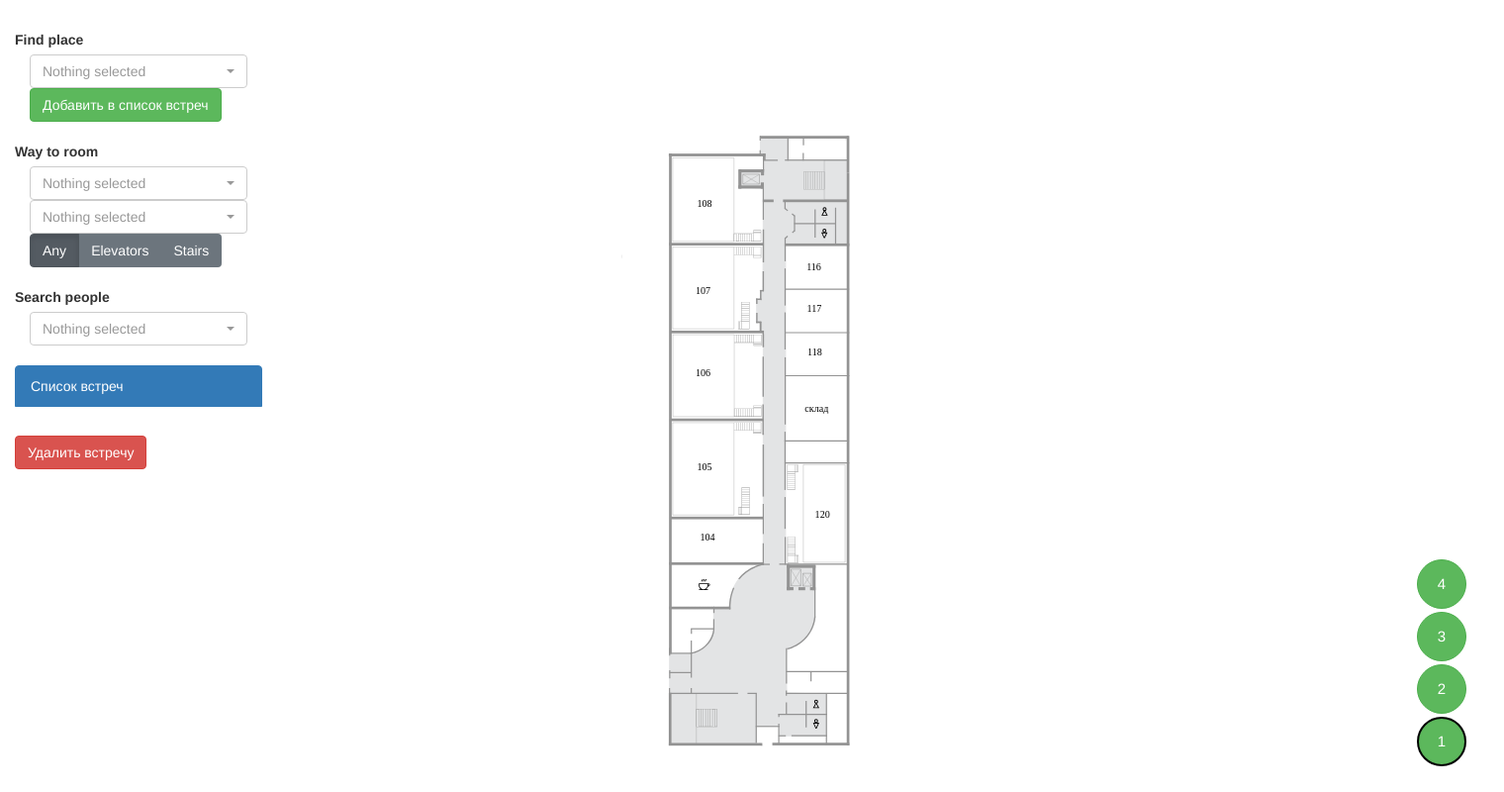
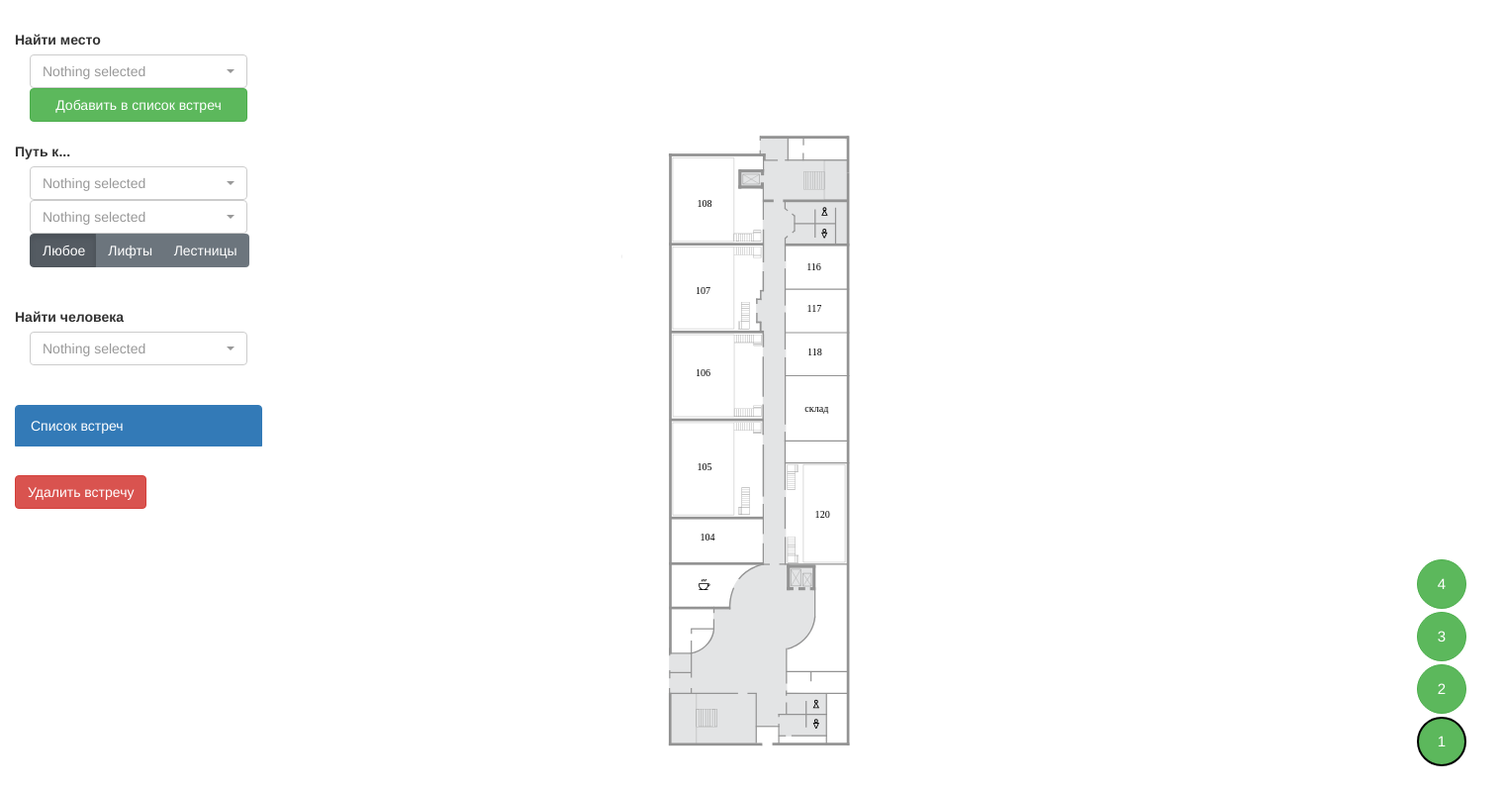
Before and after one commit to flydzen/Wartsila_Hackaton, a PHP site: page / in a window 1520 px wide; the page is wider, and only the part inside the window is pictured. Shown: that part at 99% size. Run offline with PHP 8.4, Linux system fonts and the light colour scheme; data that the repository does not hold is empty; some libraries are stand-ins or nearby versions.

Commit message:
Global commit

```diff
--- a/a.ru/www/css/style.css
+++ b/a.ru/www/css/style.css
@@ -104,3 +104,7 @@
     margin-left: 110px;
     margin-bottom: 40px;
 }
+#workers {
+    margin: 0 auto;
+    margin-top: 50px;
+}
--- a/a.ru/www/index.php
+++ b/a.ru/www/index.php
@@ -95,18 +95,18 @@
     <div class="main">
       <div class="search">
         <form class="form">
-          <label for="wayToRoom">Find place</label>
+          <label for="wayToRoom">Найти место</label>
           <div class="container">
             <div class="row-fluid">
               <select class="selectpicker" data-show-subtext="true" data-live-search="true" onchange="search()" id="roomNum">
                 <? include('php/getNames.php') ?>
               </select>
             </div>
-            <button type="button" class="btn btn-success container" onclick="addEvent()">Добавить в список встреч</button>
+            <button type="button" class="btn btn-success container" style="width: 100% !important" onclick="addEvent()">Добавить в список встреч</button>
           </div>
         </form>
         <form class="form formPath">
-          <label for="wayToRoom">Way to room</label>
+          <label for="wayToRoom" id="wayLabel">Путь к...</label>
           <div class="container">
             <div class="row-fluid">
               <select class="selectpicker" data-show-subtext="true" data-live-search="true" onchange="getPath()" id="roomNumFrom">
@@ -121,23 +121,23 @@
               </select>
             </div>
           </div>            <div class="container">
-            <div class="row-fluid">
+            <div class="row-fluid" style="width:102%">
               <div class="btn-group btn-group-toggle" data-toggle="buttons">
-                <label class="btn btn-secondary active">
-                  <input type="radio" name="typeMove" id="Any" autocomplete="off" checked> Any
+                <label class="btn btn-secondary active" style="width:30%">
+                  <input type="radio" name="typeMove" id="Any" autocomplete="off" checked> Любое
                 </label>
-                <label class="btn btn-secondary">
-                  <input type="radio" name="typeMove" id="Elevator" autocomplete="off"> Elevators
+                <label class="btn btn-secondary" style="width:30%">
+                  <input type="radio" name="typeMove" id="Elevator" autocomplete="off"> Лифты
                 </label>
-                <label class="btn btn-secondary">
-                  <input type="radio" name="typeMove" id="Stairs" autocomplete="off"> Stairs
+                <label class="btn btn-secondary" style="width:40%">
+                  <input type="radio" name="typeMove" id="Stairs" autocomplete="off"> Лестницы
                 </label>
               </div>
             </div>
           </div>
         </form>
-        <form class="form">
-          <label for="wayToRoom">Search people</label>
+        <form class="form" style="margin:20px 0 !important">
+          <label for="wayToRoom">Найти человека</label>
             <div class="container">
               <div class="row-fluid">
                 <select class="selectpicker" data-show-subtext="true" data-live-search="true" onchange="getPeople()" id="peopleName">
@@ -161,7 +161,7 @@
         <button type="button" class="btn btn-danger" onClick="deleteEvent()">Удалить встречу</button>
       </div>
       <div class="spinner-border text-primary" id="spinner" role="status">
-          <span class="sr-only">Loading...</span>
+          <span class="sr-only">загрузка...</span>
       </div>
       <div class="floatingButtons">
           <div><button id="btn3" type="button" class="btn btn-success btn-circle btn-md floorbtn" onClick="setFloor(3)">4</button> </div>
--- a/a.ru/www/js/database.js
+++ b/a.ru/www/js/database.js
@@ -41,6 +41,7 @@ function baseGetPath(from, to){
 		if (this.readyState == 4 && this.status == 200) {
 			var lr = this.responseText.split("$");
 			var right = lr[1];
+			document.getElementById("wayLabel").innerText="Путь займет " + Math.round(right/50) + " гиперсекунд";
 			var temp = lr[0].split(",@");
 			var lvls = temp[0].split(",");
 			var ways = temp[1].split("|");
@@ -56,8 +57,8 @@ function baseGetPath(from, to){
 			for (var i = 0; i < lvls.length; i++) {
 				printPath(ways[i], lvls[i]);
 			}
-			startCircle = draw[lvls[0]].circle(30).move(+xyStart[0] - 15, +xyStart[1] - 15);
-			endCircle = draw[lvls[lvls.length-1]].circle(30).move(+xyEnd[0] - 15, +xyEnd[1] - 15);
+			startCircle = draw[lvls[0]].circle(24).move(+xyStart[0] - 12, +xyStart[1] - 12);
+			endCircle = draw[lvls[lvls.length-1]].circle(24).move(+xyEnd[0] - 12, +xyEnd[1] - 12);
 		}
 	};
 	xhttp.open("GET", "php/findPath.php?start=" + encodeURIComponent(from) + "&end=" + encodeURIComponent(to) + "&type=" + choosen, true);
--- a/a.ru/www/php/nearRoom.php
+++ b/a.ru/www/php/nearRoom.php
@@ -12,7 +12,7 @@
 	while ($row = $result->fetch_assoc()) {
 	    $tx = $row['x'];
 	    $ty = $row['y'];
-	    if (($x - $tx) * ($x - $tx) + ($y - $ty) * ($y - $ty) < $dist && $_GET['floor'] == $row['floor'] && $row['sluz'] == 0) {
+	    if (($x - $tx) * ($x - $tx) + ($y - $ty) * ($y - $ty) < $dist && $_GET['floor'] == $row['floor'] && $row['sluz'] == 1) {
 	    	$dist = ($x - $tx) * ($x - $tx) + ($y - $ty) * ($y - $ty);
 	    	$ansX = $tx;
 	    	$ansY = $ty;
--- a/a.ru/www/php/printWorkers.php
+++ b/a.ru/www/php/printWorkers.php
@@ -3,6 +3,6 @@
 	$mysqli = new mysqli("localhost", "root", "", "nav");
 	$result = $mysqli->query("SELECT `name`, `lastName` FROM obl_peoples WHERE room=".$_GET['room']);
     while ($row = $result->fetch_assoc()) {
-        echo '<li class="list-group-item">'.$row['name']." ".$row['lastName']."</li>";
+        echo '<li>'.$row['name']." ".$row['lastName']."</li>";
     }
 ?>
```
